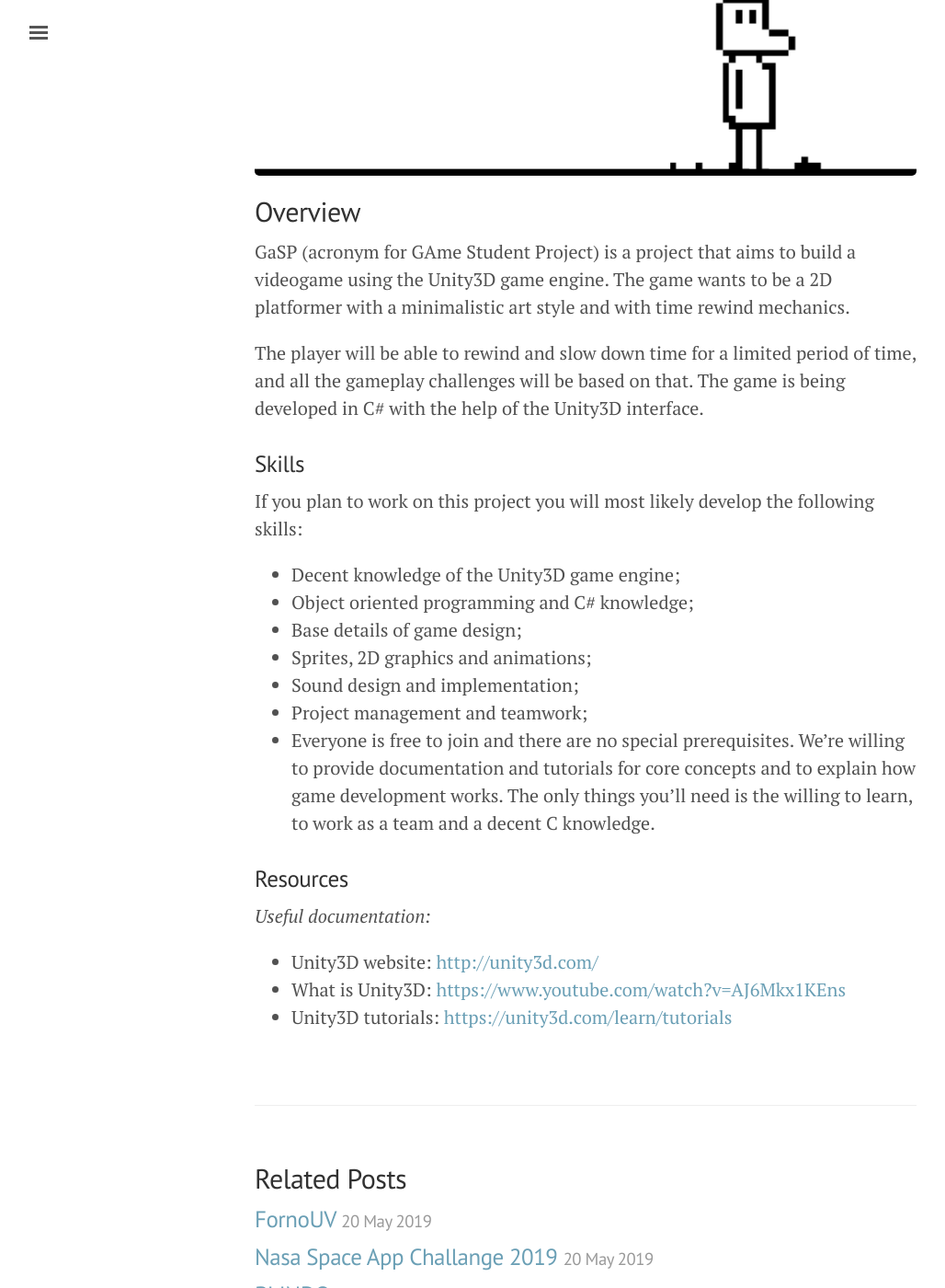
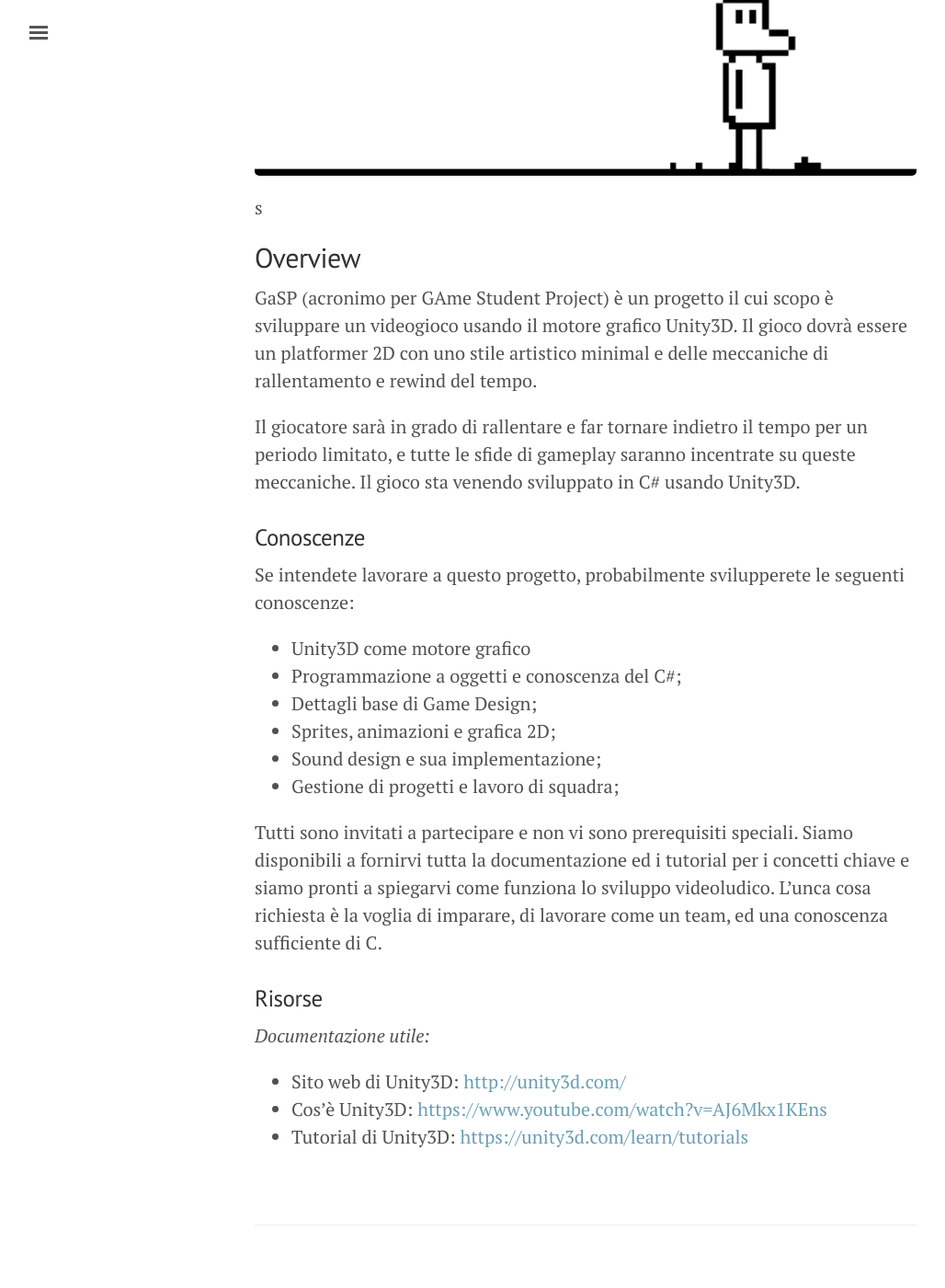
Before and after one commit to ieee-brescia/ieee-brescia.github.io, a Jekyll site: the page built from _posts/2018-04-23-gasp-a-unity-3d-game.md, in a window 1280 px wide and 1400 px high, scrolled down 412 px. Shown: the whole window at 92% size, without its empty margins (3-1031 px from the left). Built offline with Jekyll 4.4.1, drawn with Linux system fonts in a browser that asks for light colours.

Commit message:
fixed cisb images and translated gasp

```diff
--- a/_posts/2018-04-23-gasp-a-unity-3d-game.md
+++ b/_posts/2018-04-23-gasp-a-unity-3d-game.md
@@ -4,27 +4,28 @@ title: GaSP - A Unity3D Game
 tags : [Finished Projects]
 ---
 ![Header](/images/header_gasp.png)
-
+s
 
 ## Overview
-GaSP (acronym for GAme Student Project) is a project that aims to build a videogame using the Unity3D game engine. The game wants to be a 2D platformer with a minimalistic art style and with time rewind mechanics.
+GaSP (acronimo per GAme Student Project) è un progetto il cui scopo è sviluppare un videogioco usando il motore grafico Unity3D. Il gioco dovrà essere un platformer 2D con uno stile artistico minimal e delle meccaniche di rallentamento e rewind del tempo.
 
-The player will be able to rewind and slow down time for a limited period of time, and all the gameplay challenges will be based on that. The game is being developed in C# with the help of the Unity3D interface.
+Il giocatore sarà in grado di rallentare e far tornare indietro il tempo per un periodo limitato, e tutte le sfide di gameplay saranno incentrate su queste meccaniche. Il gioco sta venendo sviluppato in C# usando Unity3D.
 
-### Skills
-If you plan to work on this project you will most likely develop the following skills:
+### Conoscenze
+Se intendete lavorare a questo progetto, probabilmente svilupperete le seguenti conoscenze:
 
-* Decent knowledge of the Unity3D game engine;
-* Object oriented programming and C# knowledge;
-* Base details of game design;
-* Sprites, 2D graphics and animations;
-* Sound design and implementation;
-* Project management and teamwork;
-* Everyone is free to join and there are no special prerequisites. We're willing to provide documentation and tutorials for core concepts and to explain how game development works. The only things you'll need is the willing to learn, to work as a team and a decent C knowledge.
+* Unity3D come motore grafico
+* Programmazione a oggetti e conoscenza del C#;
+* Dettagli base di Game Design;
+* Sprites, animazioni e grafica 2D;
+* Sound design e sua implementazione;
+* Gestione di progetti e lavoro di squadra;
 
-### Resources
-*Useful documentation:*
+Tutti sono invitati a partecipare e non vi sono prerequisiti speciali. Siamo disponibili a fornirvi tutta la documentazione ed i tutorial per i concetti chiave e siamo pronti a spiegarvi come funziona lo sviluppo videoludico. L'unca cosa richiesta è la voglia di imparare, di lavorare come un team, ed una conoscenza sufficiente di C.
 
-* Unity3D website: [http://unity3d.com/](http://unity3d.com/)
-* What is Unity3D: [https://www.youtube.com/watch?v=AJ6Mkx1KEns](https://www.youtube.com/watch?v=AJ6Mkx1KEns)
-* Unity3D tutorials: [https://unity3d.com/learn/tutorials](https://unity3d.com/learn/tutorials)
+### Risorse
+*Documentazione utile:*
+
+* Sito web di Unity3D: [http://unity3d.com/](http://unity3d.com/)
+* Cos'è Unity3D: [https://www.youtube.com/watch?v=AJ6Mkx1KEns](https://www.youtube.com/watch?v=AJ6Mkx1KEns)
+* Tutorial di Unity3D: [https://unity3d.com/learn/tutorials](https://unity3d.com/learn/tutorials)
```
Also changed, not shown: _posts/2018-12-05-cisb-2018.md (+2 -2 lines).
